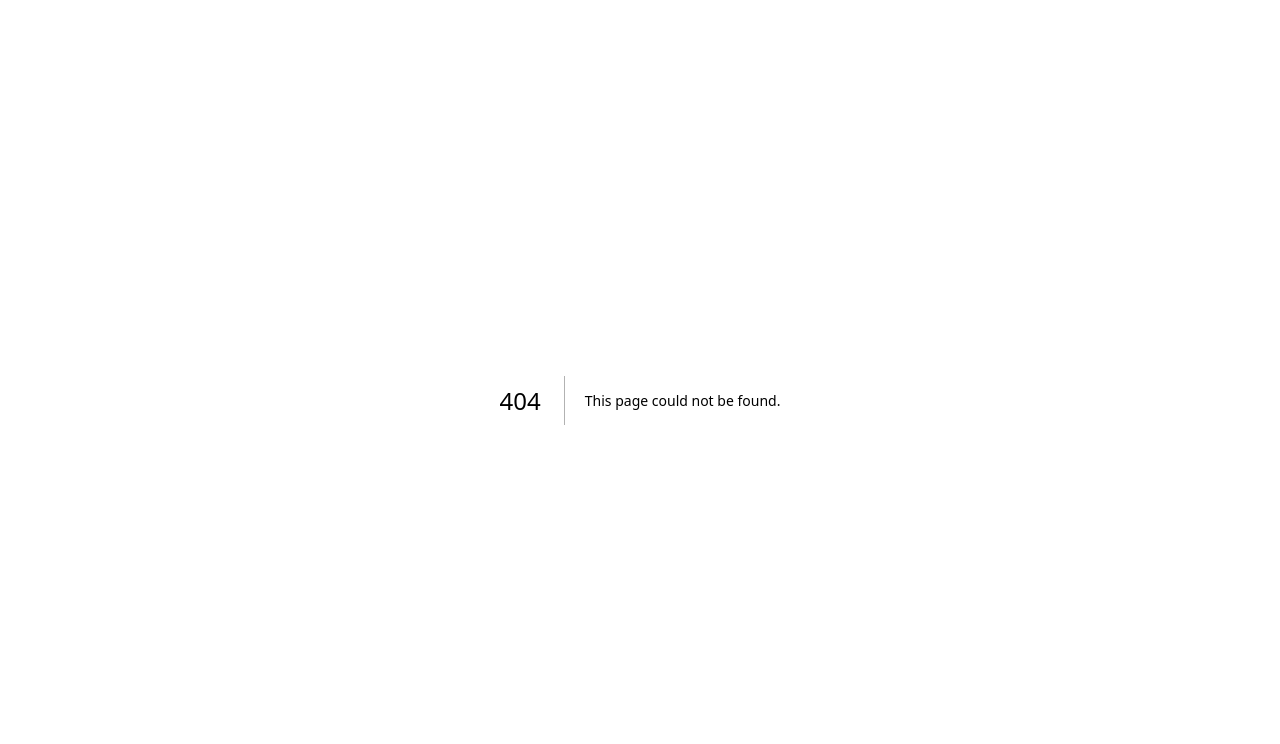
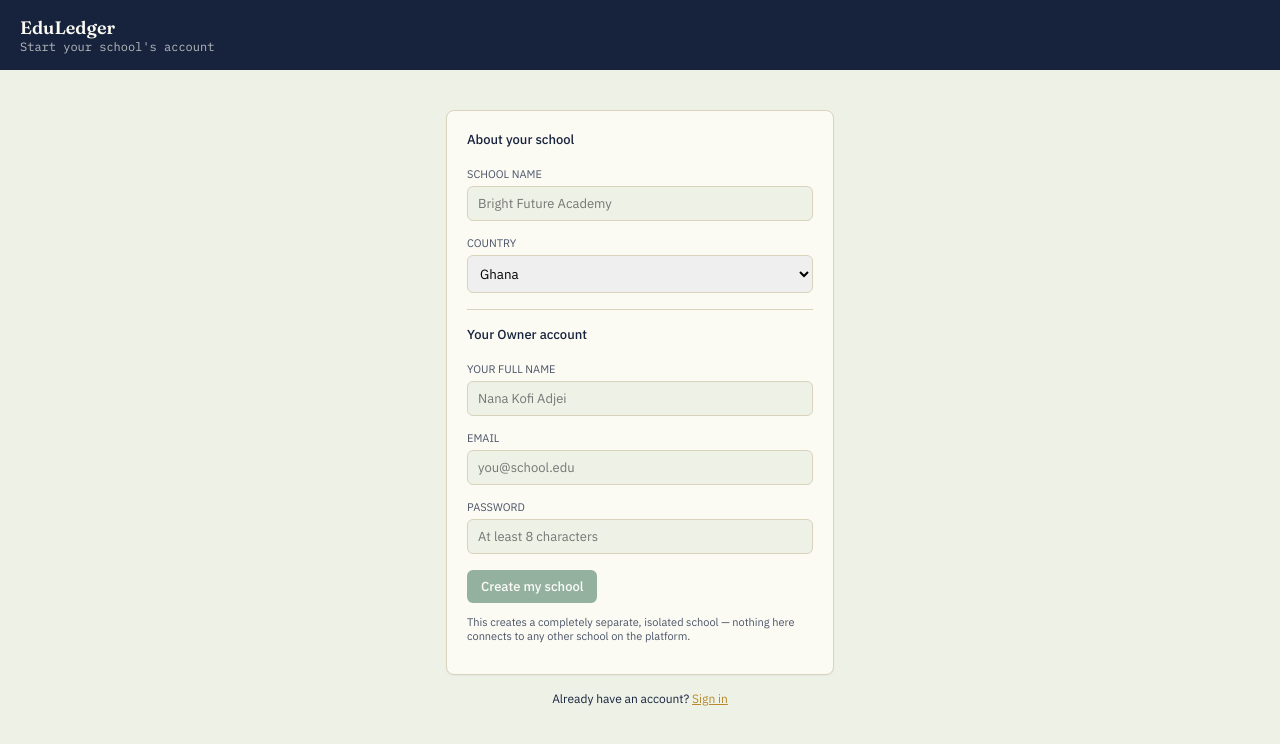
Before and after one commit to frankevDS/eduledger, a Next.js app: page /signup in a window 1280 px wide. Before the commit this address had no page. Shown: the top 744 px of the page. Built offline with nearby package versions, Linux system fonts and the light colour scheme.

Commit message:
Add files via upload

```diff
--- /dev/null
+++ b/src/app/signup/page.tsx
@@ -0,0 +1,102 @@
+"use client";
+
+import { useState } from "react";
+import { useRouter } from "next/navigation";
+import { createClient } from "@/lib/supabase/client";
+import { Card, Button, TextInput, C } from "@/components/ui";
+
+export default function SignupPage() {
+  const router = useRouter();
+  const [schoolName, setSchoolName] = useState("");
+  const [country, setCountry] = useState("GH");
+  const [ownerName, setOwnerName] = useState("");
+  const [email, setEmail] = useState("");
+  const [password, setPassword] = useState("");
+  const [busy, setBusy] = useState(false);
+  const [error, setError] = useState("");
+
+  const submit = async () => {
+    setBusy(true);
+    setError("");
+    const res = await fetch("/api/signup", {
+      method: "POST",
+      headers: { "Content-Type": "application/json" },
+      body: JSON.stringify({ schoolName, country, ownerName, email, password }),
+    });
+    const data = await res.json();
+    if (!res.ok) {
+      setBusy(false);
+      setError(data.error || "Could not create your school");
+      return;
+    }
+
+    // The account now genuinely exists — sign straight into it rather than
+    // sending them back to a login form to re-type what they just typed.
+    const supabase = createClient();
+    const { error: signInError } = await supabase.auth.signInWithPassword({ email, password });
+    setBusy(false);
+    if (signInError) {
+      // Account was created successfully even if this auto-login hiccups —
+      // send them to log in manually rather than losing the school.
+      router.push("/login");
+      return;
+    }
+    router.push("/settings");
+  };
+
+  return (
+    <div style={{ background: C.paper, minHeight: "100vh" }}>
+      <div style={{ background: C.ink, color: C.paperCard, padding: "16px 20px" }}>
+        <div className="font-display" style={{ fontSize: 18, fontWeight: 600 }}>EduLedger</div>
+        <div className="font-mono" style={{ fontSize: 12, opacity: 0.7 }}>Start your school&apos;s account</div>
+      </div>
+
+      <div style={{ maxWidth: 420, margin: "40px auto", padding: "0 16px" }}>
+        <Card style={{ padding: 20 }}>
+          <div style={{ fontSize: 13, fontWeight: 500, marginBottom: 14 }}>About your school</div>
+          <div style={{ marginBottom: 10 }}>
+            <label style={{ fontSize: 11, textTransform: "uppercase", color: C.inkSoft }}>School name</label>
+            <TextInput value={schoolName} onChange={(e) => setSchoolName(e.target.value)} placeholder="Bright Future Academy" style={{ marginTop: 4 }} />
+          </div>
+          <div style={{ marginBottom: 16 }}>
+            <label style={{ fontSize: 11, textTransform: "uppercase", color: C.inkSoft }}>Country</label>
+            <select value={country} onChange={(e) => setCountry(e.target.value)} style={{ display: "block", width: "100%", marginTop: 4, padding: 8, borderRadius: 6, border: `1px solid ${C.line}` }}>
+              <option value="GH">Ghana</option>
+              <option value="NG">Nigeria</option>
+            </select>
+          </div>
+
+          <div style={{ fontSize: 13, fontWeight: 500, marginBottom: 14, borderTop: `1px solid ${C.line}`, paddingTop: 16 }}>Your Owner account</div>
+          <div style={{ marginBottom: 10 }}>
+            <label style={{ fontSize: 11, textTransform: "uppercase", color: C.inkSoft }}>Your full name</label>
+            <TextInput value={ownerName} onChange={(e) => setOwnerName(e.target.value)} placeholder="Nana Kofi Adjei" style={{ marginTop: 4 }} />
+          </div>
+          <div style={{ marginBottom: 10 }}>
+            <label style={{ fontSize: 11, textTransform: "uppercase", color: C.inkSoft }}>Email</label>
+            <TextInput type="email" value={email} onChange={(e) => setEmail(e.target.value)} placeholder="you@school.edu" style={{ marginTop: 4 }} />
+          </div>
+          <div style={{ marginBottom: 16 }}>
+            <label style={{ fontSize: 11, textTransform: "uppercase", color: C.inkSoft }}>Password</label>
+            <TextInput type="password" value={password} onChange={(e) => setPassword(e.target.value)} placeholder="At least 8 characters" style={{ marginTop: 4 }} />
+          </div>
+
+          {error && <div style={{ fontSize: 12, color: C.brick, marginBottom: 12 }}>{error}</div>}
+          <Button
+            onClick={submit}
+            disabled={busy || !schoolName || !ownerName || !email || password.length < 8}
+            tone={C.green}
+          >
+            {busy ? "Creating your school…" : "Create my school"}
+          </Button>
+          <p style={{ fontSize: 11, color: C.inkSoft, marginTop: 12 }}>
+            This creates a completely separate, isolated school — nothing here connects to any other school on the platform.
+          </p>
+        </Card>
+
+        <p style={{ textAlign: "center", fontSize: 12, marginTop: 16 }}>
+          Already have an account? <a href="/login" style={{ color: C.brass }}>Sign in</a>
+        </p>
+      </div>
+    </div>
+  );
+}
```
